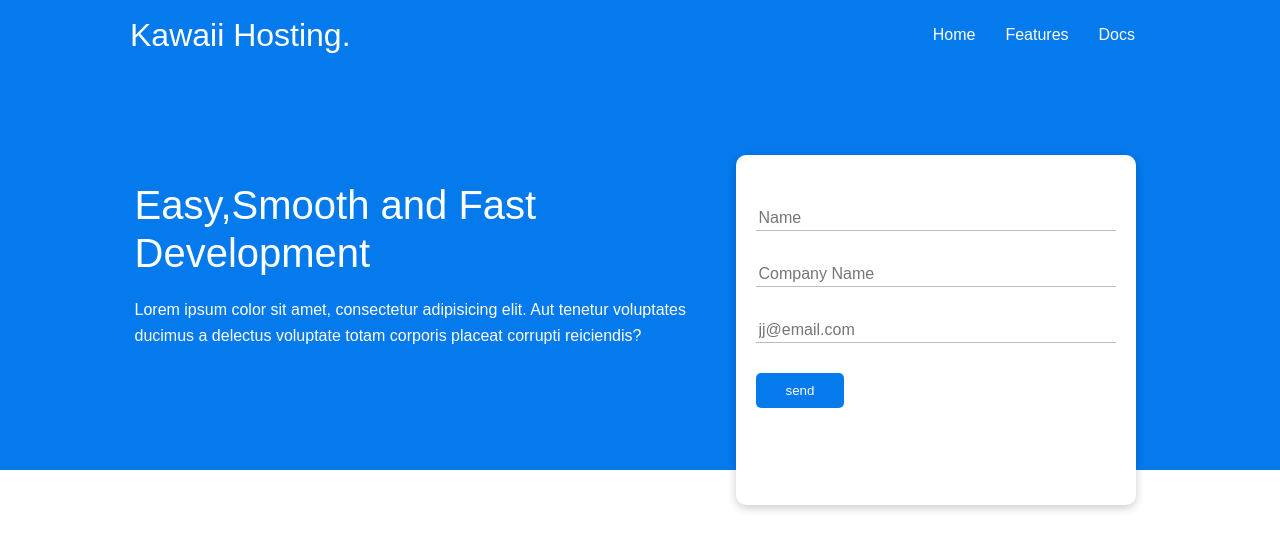
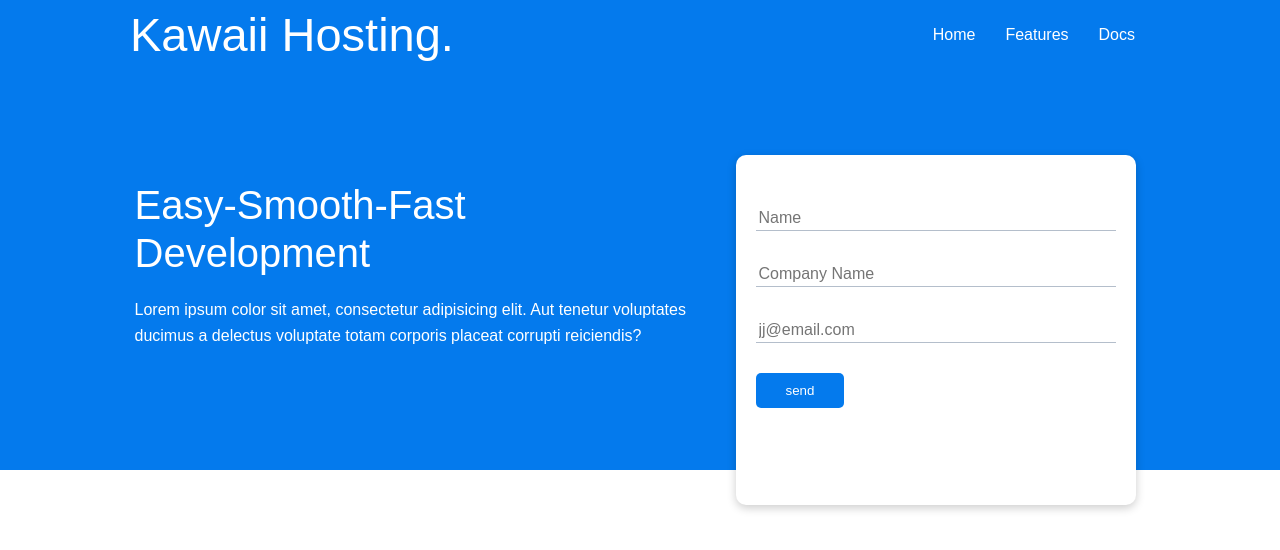
Before and after one commit to Edith-guru/Kawaii-Web-Hosting, a plain HTML site: page index.html in a window 1280 px wide. Drawn offline with Linux system fonts and the light colour scheme.

Commit message:
Changed h1 and put - between easy smooth and fast. Changed logo font size to 47px.

```diff
--- a/index.html
+++ b/index.html
@@ -28,7 +28,7 @@
    <section class="showcase">
 <div class="container grid">
     <div class="showcase-text">
-        <h1>Easy,Smooth and Fast Development</h1>
+        <h1>Easy-Smooth-Fast Development</h1>
         <p>
             Lorem ipsum color sit amet, consectetur adipisicing elit. Aut tenetur voluptates ducimus a delectus voluptate totam corporis placeat corrupti reiciendis?
         </p>
--- a/style.css
+++ b/style.css
@@ -27,6 +27,10 @@ a{
     text-decoration: none;
     color: #333;
  }
+ .logo
+ {
+    font-family: sans-serif;
+    font-size: 47px; }
 h1,h2{
     font-weight: 300;
     line-height: 1.2;
```
